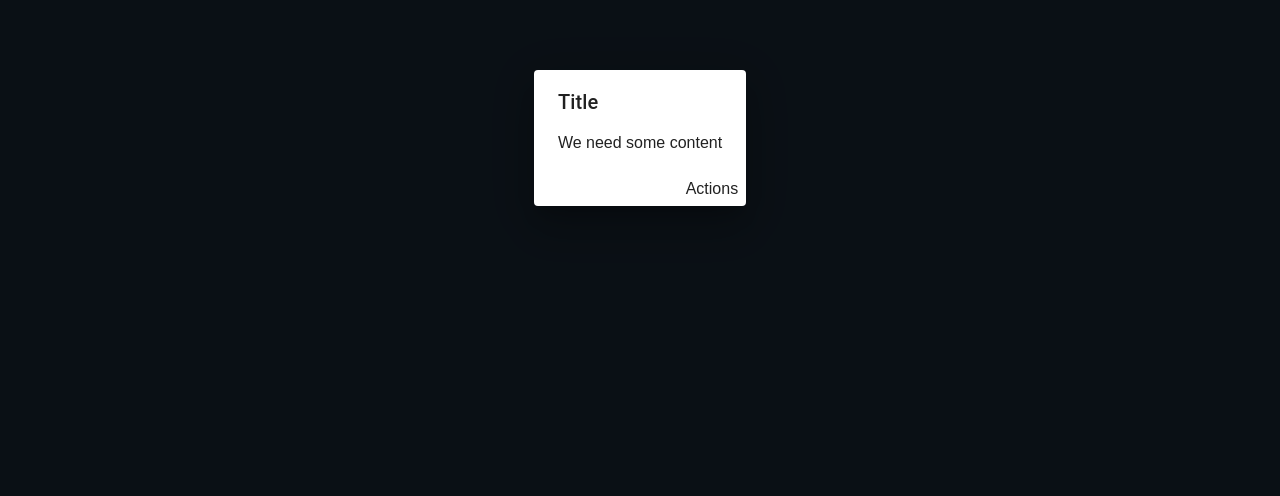
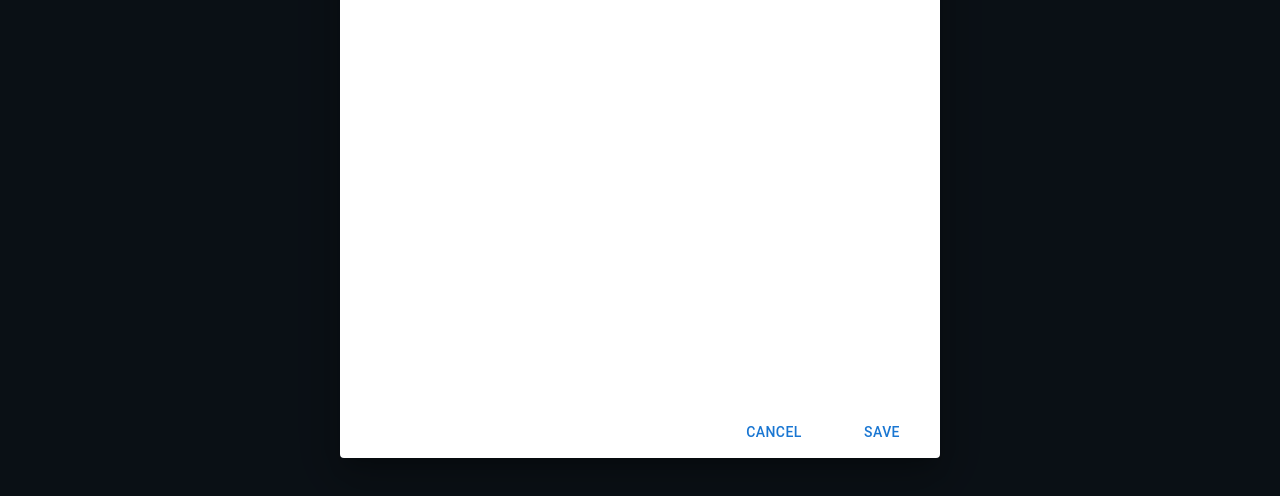
Before and after one commit to joshnice/investment_tracker, a React (Create React App) app: page /PURCHASE in a window 1280 px wide. Both pictures are taken after a click on the button "ADD PURCHASE". Shown: the part 262-758 px from the top of the page. Built offline with nearby package versions, Linux system fonts and the light colour scheme; no server answers.

Commit message:
Added buttons and callbacks

```diff
--- a/src/components/form-component.tsx
+++ b/src/components/form-component.tsx
@@ -1,15 +1,21 @@
 import { Dialog, DialogActions, DialogContent, DialogTitle, Modal } from "@mui/material";
 import { FunctionComponent } from "react";
+import { Button } from "../styles/button";
 
 interface FormProps {
-    open: boolean
+    open: boolean;
+    submit: () => void;
+    cancel: () => void;
 }
 
-const FormComponent: FunctionComponent<FormProps> = ({ open }) => (
-    <Dialog open={open}>
+const FormComponent: FunctionComponent<FormProps> = ({ open, submit, cancel }) => (
+    <Dialog open={open} PaperProps={{ sx: { width: "50vw", maxHeight: "80vh", minHeight: "80vh" } }} scroll="paper">
         <DialogTitle>Title</DialogTitle>
         <DialogContent>We need some content</DialogContent>
-        <DialogActions>Actions</DialogActions>
+        <DialogActions>
+            <Button onClick={cancel}>Cancel</Button>
+            <Button onClick={submit}>Save</Button>
+        </DialogActions>
     </Dialog>
 )
 
--- a/src/pages/purchase.tsx
+++ b/src/pages/purchase.tsx
@@ -43,7 +43,14 @@ const PurchaseComponent: FunctionComponent = () => {
     // Component State
     const [investmentPurchases, setInvestmentPurchases] = useState<PurchaseTableType[]>([]);
 
-    const [addPurchaseFrom, setAddPurchaseFrom] = useState<boolean>(false);
+    const [showPurchaseForm, setShowPurchaseForm] = useState<boolean>(false);
+
+    // Handlers
+
+    const handleSavePurchase = () => {
+        // Save the new purchase
+        setShowPurchaseForm(false);
+    }
 
 
     useEffect(() => {
@@ -67,8 +74,8 @@ const PurchaseComponent: FunctionComponent = () => {
             </HomeButtonContainer>
             <h2 style={{ margin: "0px" }}>Investment Purchase</h2>
             <DataTableComponent<PurchaseTableType> columns={purchaseColumnNames} rows={investmentPurchases} containerClassName="data-table-container"/>
-            <Button onClick={() => setAddPurchaseFrom(true)}>Add Purchase</Button>
-            <FormComponent open={addPurchaseFrom}/>
+            <Button onClick={() => setShowPurchaseForm(true)}>Add Purchase</Button>
+            <FormComponent open={showPurchaseForm} submit={handleSavePurchase} cancel={() => setShowPurchaseForm(false)}/>
         </PurchaseContainer>
     )
 }
```
